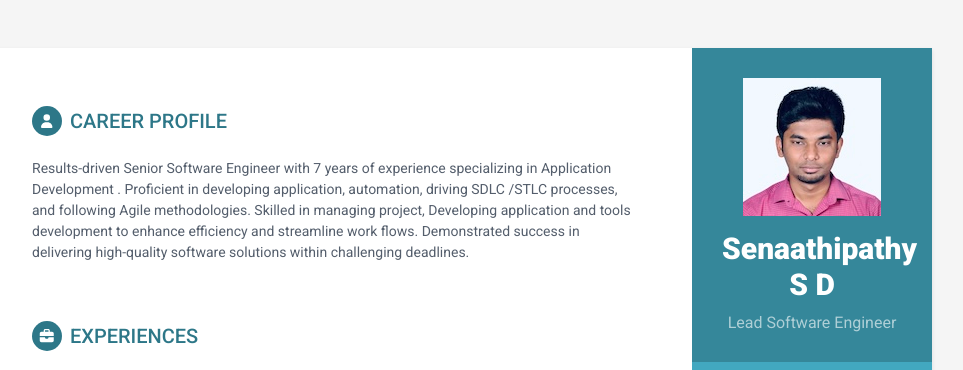
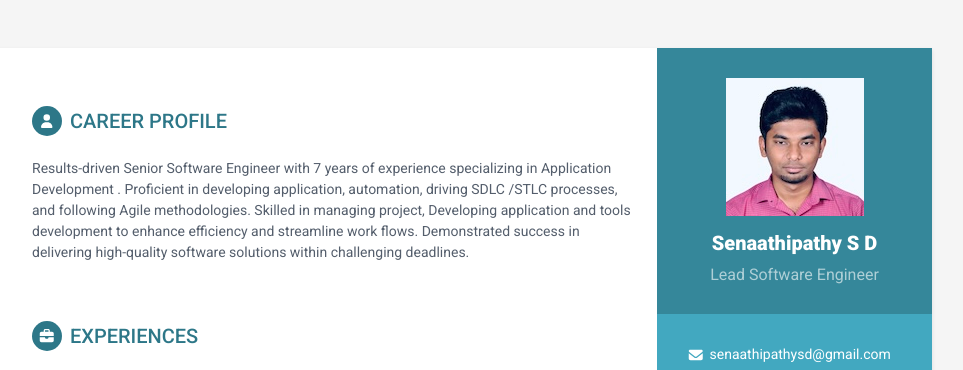
Before and after one commit to Senaathipathy/senaathipathy.github.io, a plain HTML site: page index.html in a window 1280 px wide. Shown: the top 370 px of the page, without its empty margins (188-1151 px from the left). Drawn offline with Linux system fonts and the light colour scheme.

Commit message:
Changes in the Alignment and Font changes

```diff
--- a/assets/css/orbit-1.css
+++ b/assets/css/orbit-1.css
@@ -53,7 +53,7 @@ p {
   background: #42A8C0;
   position: absolute;
   right: 0;
-  width: 240px;
+  width: 275px;
   height: 100%;
   min-height: 800px;
   color: #fff;
@@ -68,7 +68,7 @@ p {
   color: #fff;
 }
 .sidebar-wrapper .name {
-  font-size: 30px;
+  font-size: 20px;
   font-weight: 800;
   margin-top: 0;
   margin-bottom: 10px;
--- a/assets/css/orbit-2.css
+++ b/assets/css/orbit-2.css
@@ -53,7 +53,7 @@ p {
   background: #4CAC9D;
   position: absolute;
   right: 0;
-  width: 240px;
+  width: 275px;
   height: 100%;
   min-height: 800px;
   color: #fff;
@@ -68,7 +68,7 @@ p {
   color: #fff;
 }
 .sidebar-wrapper .name {
-  font-size: 30px;
+  font-size: 20px;
   font-weight: 800;
   margin-top: 0;
   margin-bottom: 10px;
--- a/assets/css/orbit-3.css
+++ b/assets/css/orbit-3.css
@@ -53,7 +53,7 @@ p {
   background: #5BB66F;
   position: absolute;
   right: 0;
-  width: 240px;
+  width: 275px;
   height: 100%;
   min-height: 800px;
   color: #fff;
@@ -68,7 +68,7 @@ p {
   color: #fff;
 }
 .sidebar-wrapper .name {
-  font-size: 30px;
+  font-size: 20px;
   font-weight: 800;
   margin-top: 0;
   margin-bottom: 10px;
--- a/assets/css/orbit-4.css
+++ b/assets/css/orbit-4.css
@@ -53,7 +53,7 @@ p {
   background: #A15277;
   position: absolute;
   right: 0;
-  width: 240px;
+  width: 275px;
   height: 100%;
   min-height: 800px;
   color: #fff;
@@ -68,7 +68,7 @@ p {
   color: #fff;
 }
 .sidebar-wrapper .name {
-  font-size: 30px;
+  font-size: 20px;
   font-weight: 800;
   margin-top: 0;
   margin-bottom: 10px;
--- a/assets/css/orbit-5.css
+++ b/assets/css/orbit-5.css
@@ -53,7 +53,7 @@ p {
   background: #FDA246;
   position: absolute;
   right: 0;
-  width: 240px;
+  width: 275px;
   height: 100%;
   min-height: 800px;
   color: #fff;
@@ -68,7 +68,7 @@ p {
   color: #fff;
 }
 .sidebar-wrapper .name {
-  font-size: 30px;
+  font-size: 20px;
   font-weight: 800;
   margin-top: 0;
   margin-bottom: 10px;
```
